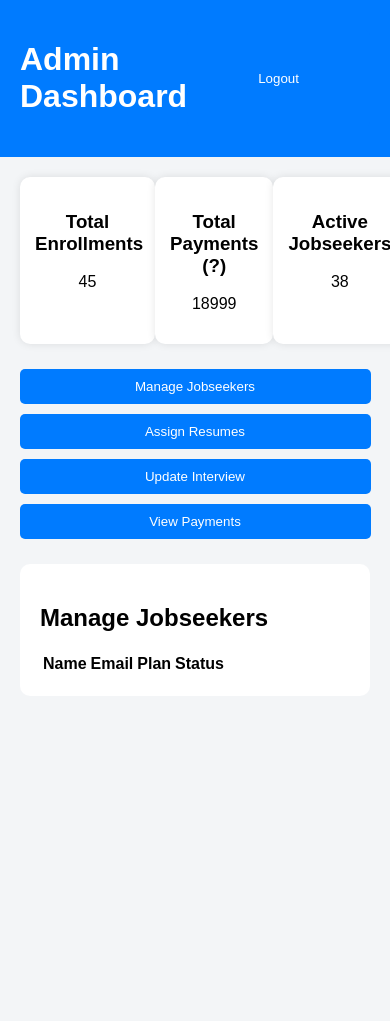
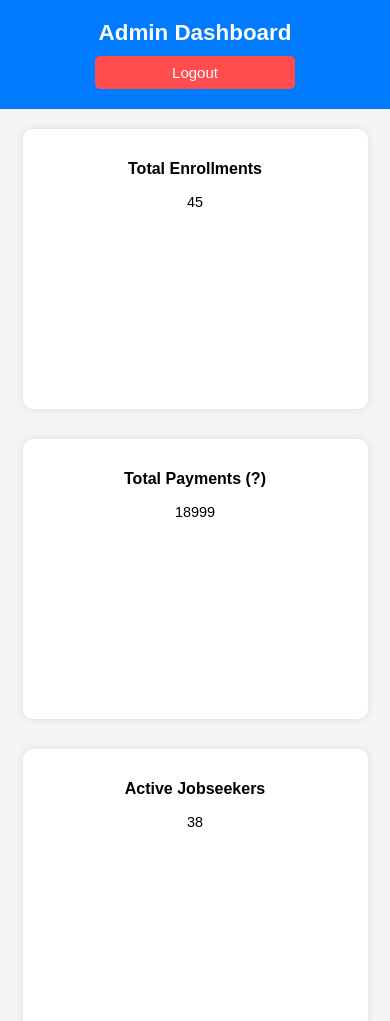
Before and after one commit to APS-IITM/jobbroker, a plain HTML site: page admin_dashboard.html in a window 390 px wide. Shown: the top 1021 px of the page. Before the commit the page ends 844 px from the top, so only its background shows below. Drawn offline with Linux system fonts and the light colour scheme.

Commit message:
Enhance admin panel styles and responsiveness
Added styles for login page, dashboard header, summary cards, navigation buttons, sections, tables, and responsive design.

```diff
--- a/AdminPanel/admin.css
+++ b/AdminPanel/admin.css
@@ -1,3 +1,4 @@
+/* ====== Base Styles ====== */
 body {
     font-family: "Poppins", sans-serif;
     background: #f3f5f7;
@@ -5,6 +6,7 @@ body {
     padding: 0;
 }
 
+/* ====== Login Page ====== */
 .admin-login-container {
     width: 350px;
     margin: 100px auto;
@@ -15,10 +17,12 @@ body {
     box-shadow: 0 0 10px rgba(0,0,0,0.1);
 }
 
-    .admin-login-container input, button {
+    .admin-login-container input,
+    .admin-login-container button {
         width: 90%;
         padding: 10px;
         margin: 10px 0;
+        font-size: 15px;
     }
 
 button {
@@ -27,23 +31,52 @@ button {
     color: white;
     cursor: pointer;
     border-radius: 5px;
+    transition: background 0.3s ease;
 }
 
     button:hover {
         background: #0056b3;
     }
 
+.hint {
+    font-size: 13px;
+    color: #777;
+    display: block;
+    margin-top: 5px;
+}
+
+/* ====== Dashboard Header ====== */
 .admin-dashboard header {
     display: flex;
     justify-content: space-between;
+    align-items: center;
+    flex-wrap: wrap;
     padding: 20px;
     background: #007bff;
     color: white;
 }
 
+    .admin-dashboard header h1 {
+        margin: 0;
+        font-size: 1.6rem;
+    }
+
+    .admin-dashboard header button {
+        background: #ff4c4c;
+        padding: 8px 16px;
+        font-size: 15px;
+    }
+
+        .admin-dashboard header button:hover {
+            background: #d63333;
+        }
+
+/* ====== Summary Cards ====== */
 .summary-cards {
     display: flex;
     justify-content: space-around;
+    flex-wrap: wrap;
+    gap: 20px;
     margin: 20px;
 }
 
@@ -53,9 +86,11 @@ button {
     padding: 15px;
     box-shadow: 0 0 8px rgba(0,0,0,0.1);
     text-align: center;
-    width: 30%;
+    flex: 1 1 250px;
+    min-width: 220px;
 }
 
+/* ====== Navigation Buttons ====== */
 .admin-nav {
     text-align: center;
     margin: 20px 0;
@@ -65,14 +100,23 @@ button {
         margin: 5px;
         background: #007bff;
         color: white;
+        border-radius: 5px;
+        padding: 8px 15px;
+        font-size: 15px;
     }
 
+        .admin-nav button:hover {
+            background: #0056b3;
+        }
+
+/* ====== Sections ====== */
 .admin-section {
     display: none;
     background: white;
     margin: 20px;
     padding: 20px;
     border-radius: 10px;
+    overflow-x: auto;
 }
 
     .admin-section:not(.hidden) {
@@ -83,9 +127,115 @@ button {
     color: red;
     font-size: 14px;
 }
-.hint {
-    font-size: 13px;
-    color: #777;
-    display: block;
-    margin-top: 5px;
+
+/* ====== Tables ====== */
+table {
+    width: 100%;
+    border-collapse: collapse;
+    margin-top: 10px;
 }
+
+    table thead {
+        background: #007bff;
+        color: white;
+    }
+
+    table th, table td {
+        padding: 10px;
+        border: 1px solid #ddd;
+        text-align: left;
+        font-size: 14px;
+    }
+
+    table tr:nth-child(even) {
+        background: #f9f9f9;
+    }
+
+/* ====== Responsive Design ====== */
+
+/* Tablets (? 992px) */
+@media (max-width: 992px) {
+    .summary-cards {
+        flex-direction: row;
+        flex-wrap: wrap;
+        gap: 15px;
+    }
+
+    .card {
+        width: 45%;
+    }
+
+    .admin-dashboard header {
+        flex-direction: column;
+        text-align: center;
+        gap: 10px;
+    }
+
+        .admin-dashboard header button {
+            width: 100%;
+            max-width: 200px;
+        }
+}
+
+/* Mobile (? 600px) */
+@media (max-width: 600px) {
+    .admin-login-container {
+        width: 90%;
+        margin: 50px auto;
+        padding: 20px;
+    }
+
+    .summary-cards {
+        flex-direction: column;
+        align-items: center;
+    }
+
+    .card {
+        width: 90%;
+        margin-bottom: 15px;
+    }
+
+    .admin-nav button {
+        width: 90%;
+        margin: 8px auto;
+        display: block;
+        font-size: 16px;
+        padding: 10px;
+    }
+
+    table th, table td {
+        font-size: 13px;
+        padding: 8px;
+    }
+
+    .admin-section {
+        margin: 10px;
+        padding: 15px;
+    }
+
+    .admin-dashboard header h1 {
+        font-size: 1.4rem;
+    }
+}
+
+/* Very Small Phones (? 400px) */
+@media (max-width: 400px) {
+    .admin-login-container {
+        width: 95%;
+        padding: 15px;
+    }
+
+        .admin-login-container input,
+        .admin-login-container button {
+            font-size: 14px;
+            padding: 8px;
+        }
+
+    .card h3 {
+        font-size: 1rem;
+    }
+
+    .card p {
+        font-size: 0.9rem;
+    }
+}
```
